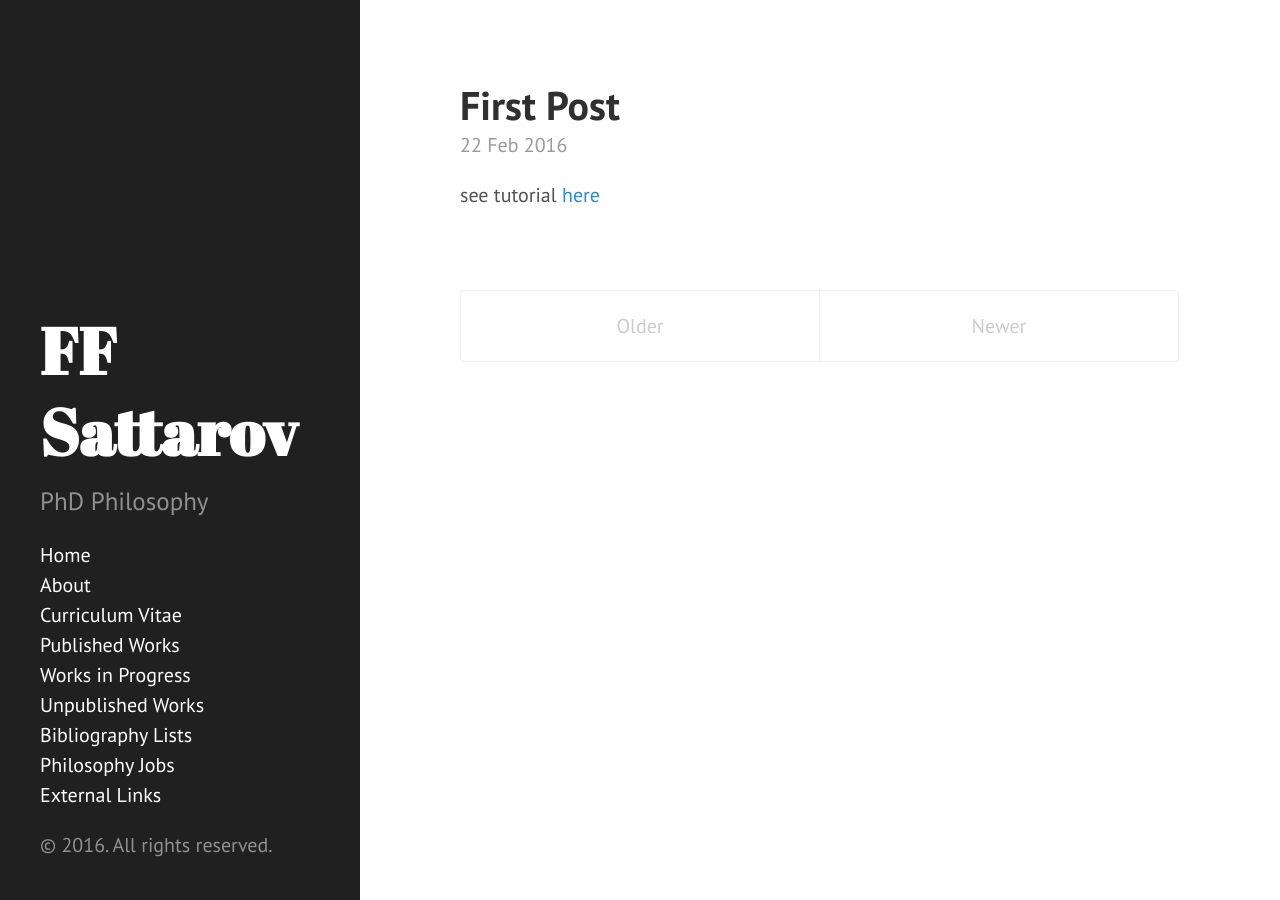
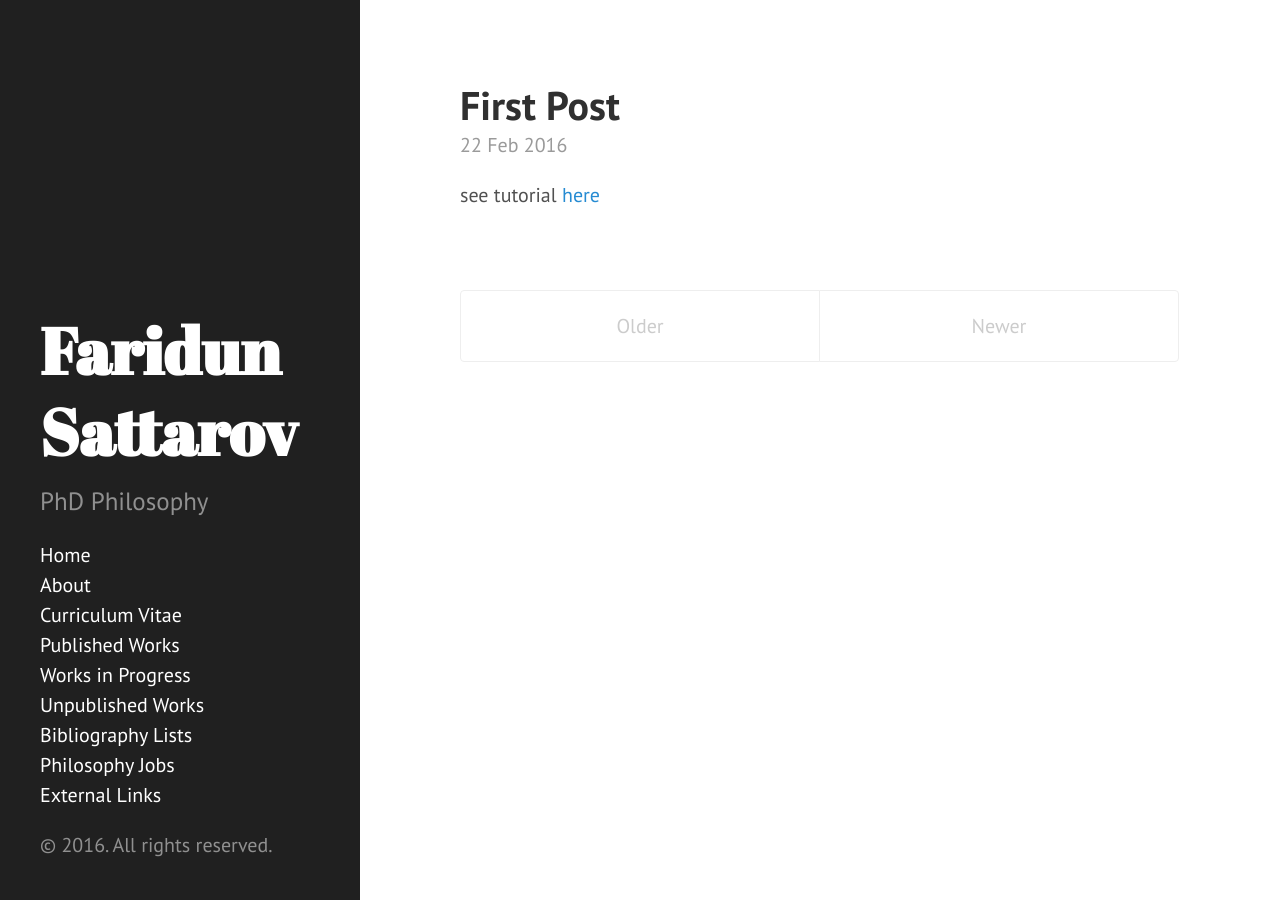
Before and after one commit to ffsattarov/ffsattarov.github.io, a Jekyll site: the page built from index.html, in a window 1280 px wide. Built offline with Jekyll 4.4.1, drawn with Linux system fonts in a browser that asks for light colours; the list of posts is cut into pages by our own code.

Commit message:
Update _config.yml

```diff
--- a/_config.yml
+++ b/_config.yml
@@ -2,7 +2,7 @@ excerpt_separator: ""
 pygments: false
 markdown: kramdown
 url: http://fsattarov.github.io
-title: FF Sattarov
+title: Faridun Sattarov
 description: PhD Philosophy
 tagline: PhD Philosophy
 paginate: 9
```
